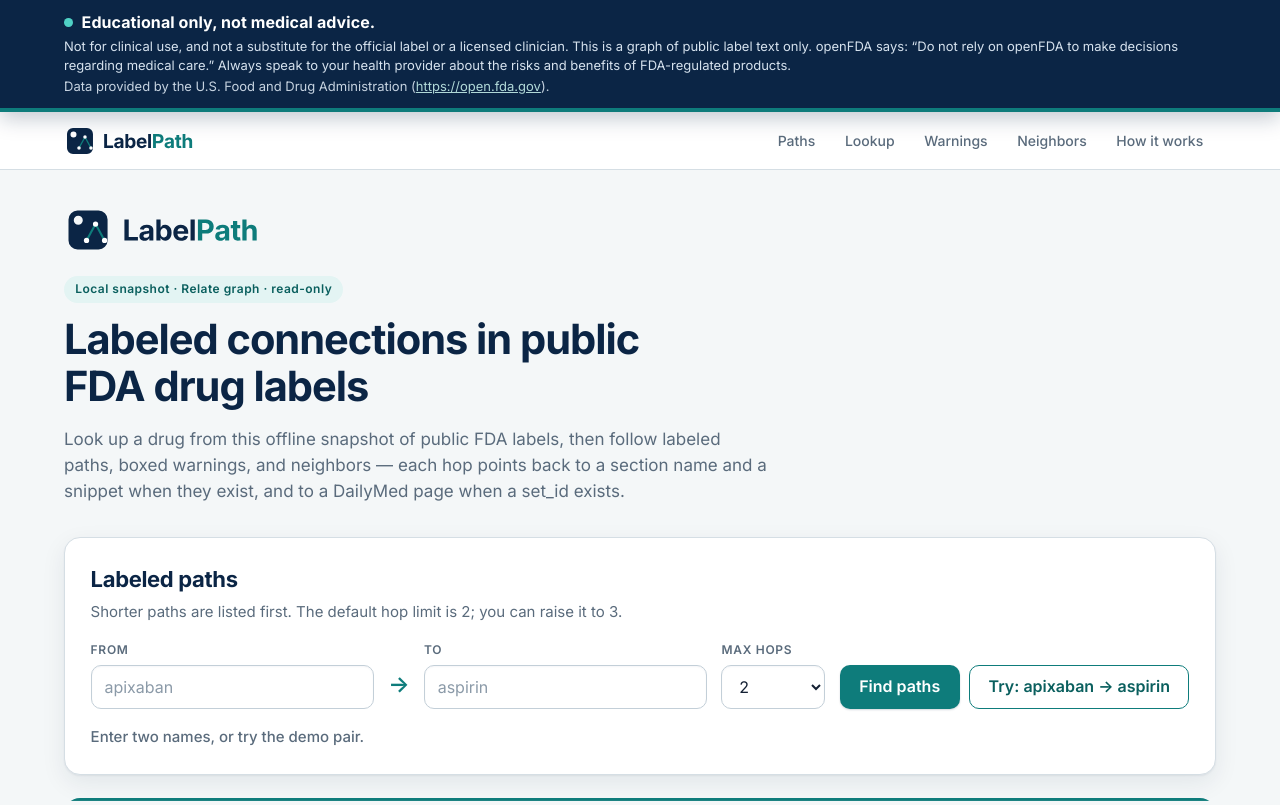
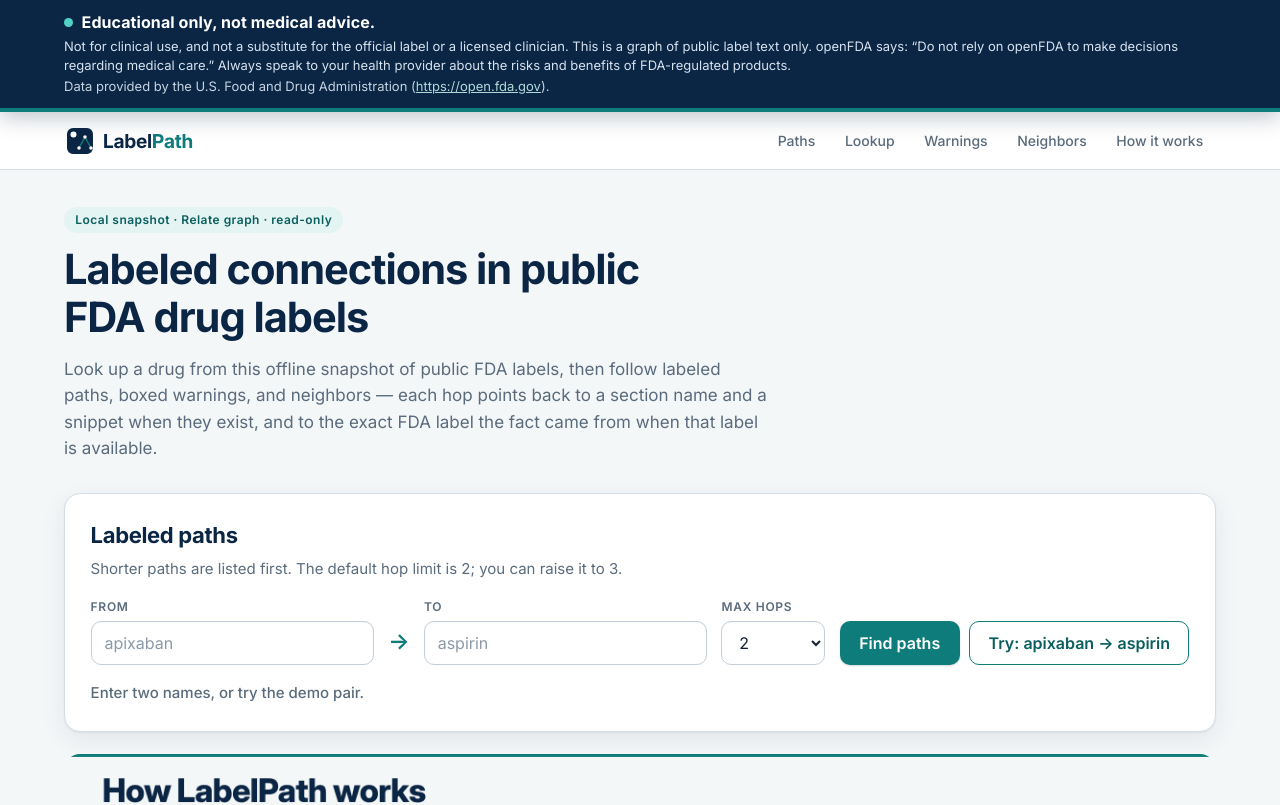
Before and after one commit to dixonlj/labelpath, a plain HTML site: page labelpath/static/index.html in a window 1280 px wide. Shown: the top 805 px of the page. Drawn offline with Linux system fonts and the light colour scheme.

Commit message:
Show the logo once and drop set_id from the hero text
Keep the lockup only in the top bar, and reword the hero so a
non-technical reader is told that each hop can link back to the exact
FDA label the fact came from, without using set_id.

```diff
--- a/labelpath/static/index.html
+++ b/labelpath/static/index.html
@@ -41,14 +41,13 @@
   </div>
 
   <header class="masthead" id="top">
-    <img class="hero-logo" src="/static/logo.svg" width="262" height="64" alt="LabelPath">
     <p class="eyebrow">Local snapshot · Relate graph · read-only</p>
     <h1>Labeled connections in public FDA drug labels</h1>
     <p class="lede">
       Look up a drug from this offline snapshot of public FDA labels, then follow
       labeled paths, boxed warnings, and neighbors — each hop points back to a
-      section name and a snippet when they exist, and to a DailyMed page when a
-      set_id exists.
+      section name and a snippet when they exist, and to the exact FDA label the
+      fact came from when that label is available.
     </p>
   </header>
 
--- a/labelpath/static/styles.css
+++ b/labelpath/static/styles.css
@@ -164,12 +164,6 @@ footer {
   color: var(--ink);
 }
 
-.hero-logo {
-  display: block;
-  height: 3rem;
-  width: auto;
-  margin: 0 0 1.35rem;
-}
 
 .eyebrow {
   display: inline-block;
@@ -617,7 +611,6 @@ footer p { margin: 0.2rem 0; }
   .banner { position: static; }
   .topbar-inner { flex-direction: column; align-items: flex-start; gap: 0.4rem; }
   .brand-logo { height: 1.85rem; }
-  .hero-logo { height: 2.5rem; margin-bottom: 1.1rem; }
   .path-form .arrow { display: none; }
   .panel { padding: 1.2rem 1.1rem 1.3rem; }
   .split { grid-template-columns: 1fr; }
```
